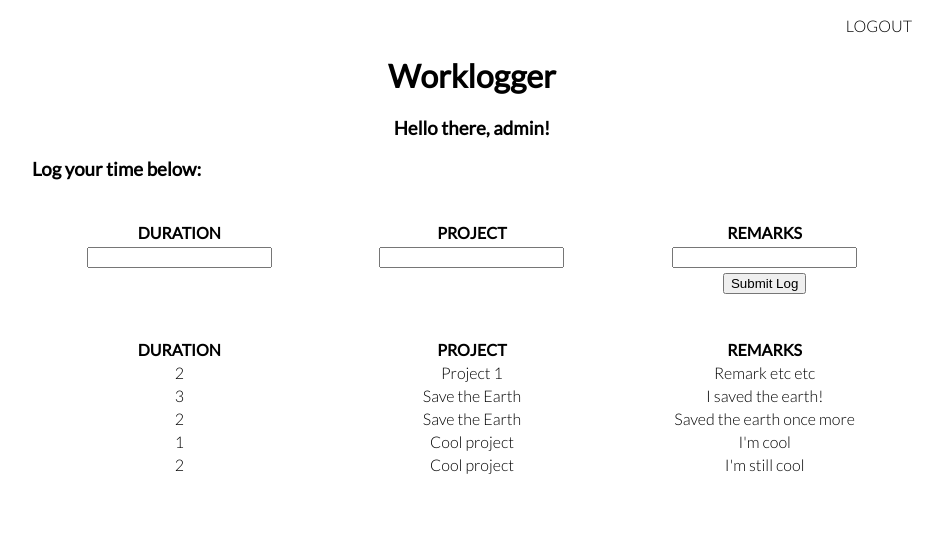
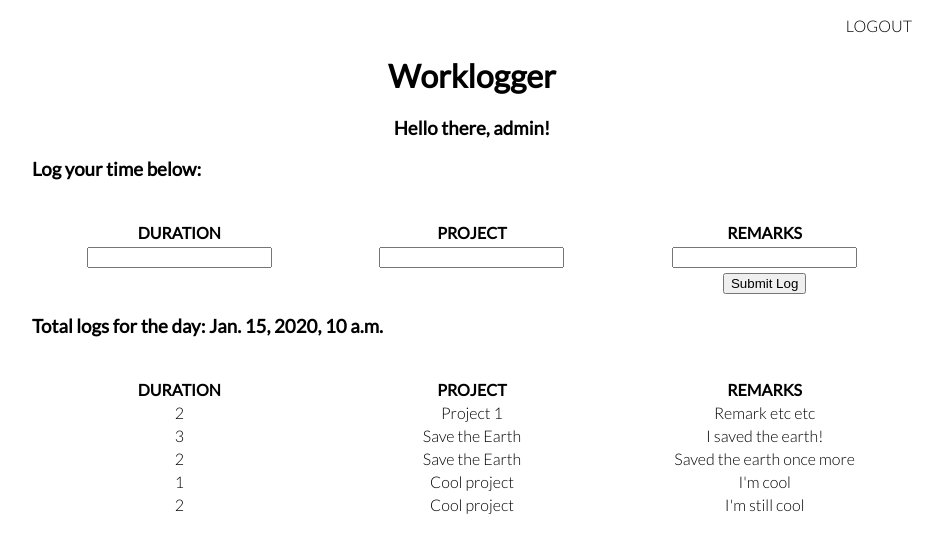
Before and after one commit to jddantes/worklogger_project, a Django app: template templates/workloggerapp/index.html in a window 1280 px wide. Shown: the top 553 px of the page, without its empty margins (168-1111 px from the left). Run offline with Django 3.2, Linux system fonts and the light colour scheme; a user stored in the database is signed in; data comes from the database, SQL or seed files in the repository; both versions use the stored data as it was after the commit; the template is opened without the code that fills it: values that come from a table or form of the project are taken from there, most other values are stand-ins (such as "Sample title", 1, 10 or a date in 2020); parts of the project's set-up code (start-up, migrations or seed data) failed here and were passed over.

Commit message:
Added total logs for the day

```diff
--- a/templates/workloggerapp/index.html
+++ b/templates/workloggerapp/index.html
@@ -33,6 +33,10 @@
 			.make_log table{
 				width: 100%;
 				margin-top: 40px;
+			}
+
+			.logs_today h3{
+				text-align: left;
 			}
 
 			.logs table{
@@ -77,6 +81,9 @@
 				</table>
 			</form>
 		</div>
+		<div class="logs_today">
+			<h3>Total logs for the day: {{logs_today}}</h3>
+		</div>
 		<div class="logs">
 			<table>
 				<tr>
```
Also changed, not shown: workloggerapp/views.py (+6 -2 lines), workloggerapp.db.
